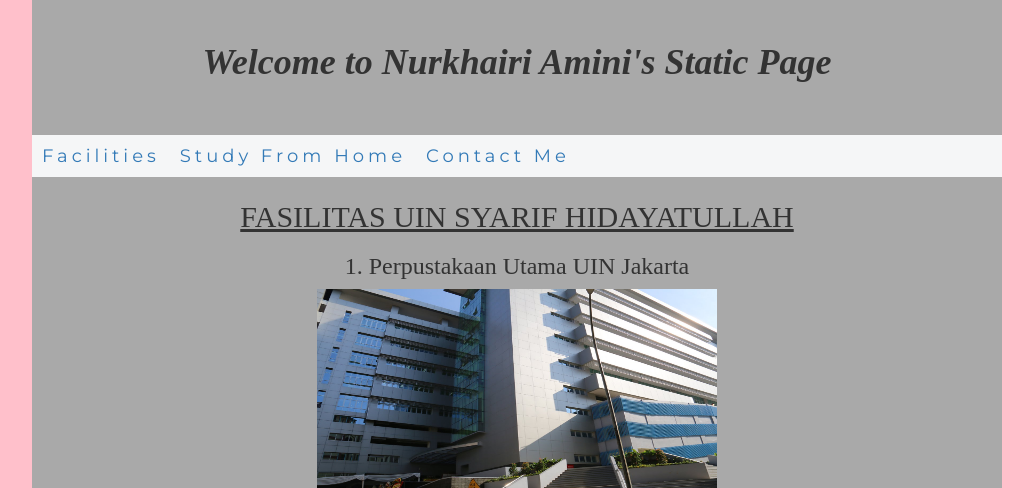
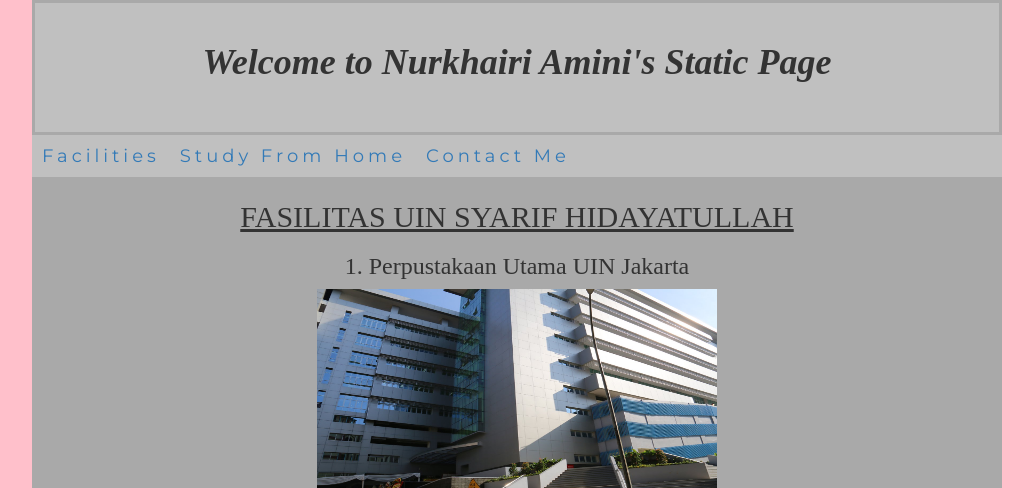
Before and after one commit to nurkhairiq23/Tugas_Cloud, a PHP site: page / in a window 1280 px wide. Shown: the top 488 px of the page, without its empty margins (123-1156 px from the left). Run offline with PHP 8.4, Linux system fonts and the light colour scheme.

Commit message:
Update index.php

```diff
--- a/index.php
+++ b/index.php
@@ -20,7 +20,7 @@
 	  }
 
     .wrap .judul{
-	 	background: #a9a9a9;
+	 	background: #c0c0c0;
 	 	height: 135px;
 	 	width: 970px;
 	 	border-style: solid;
@@ -30,7 +30,7 @@
     }
 
     .wrap .menu{
-	background: #f5f6f7;
+	background: #c0c0c0;
 	width: 970px;
     	border: 0;
     	border-radius: 0;
```
